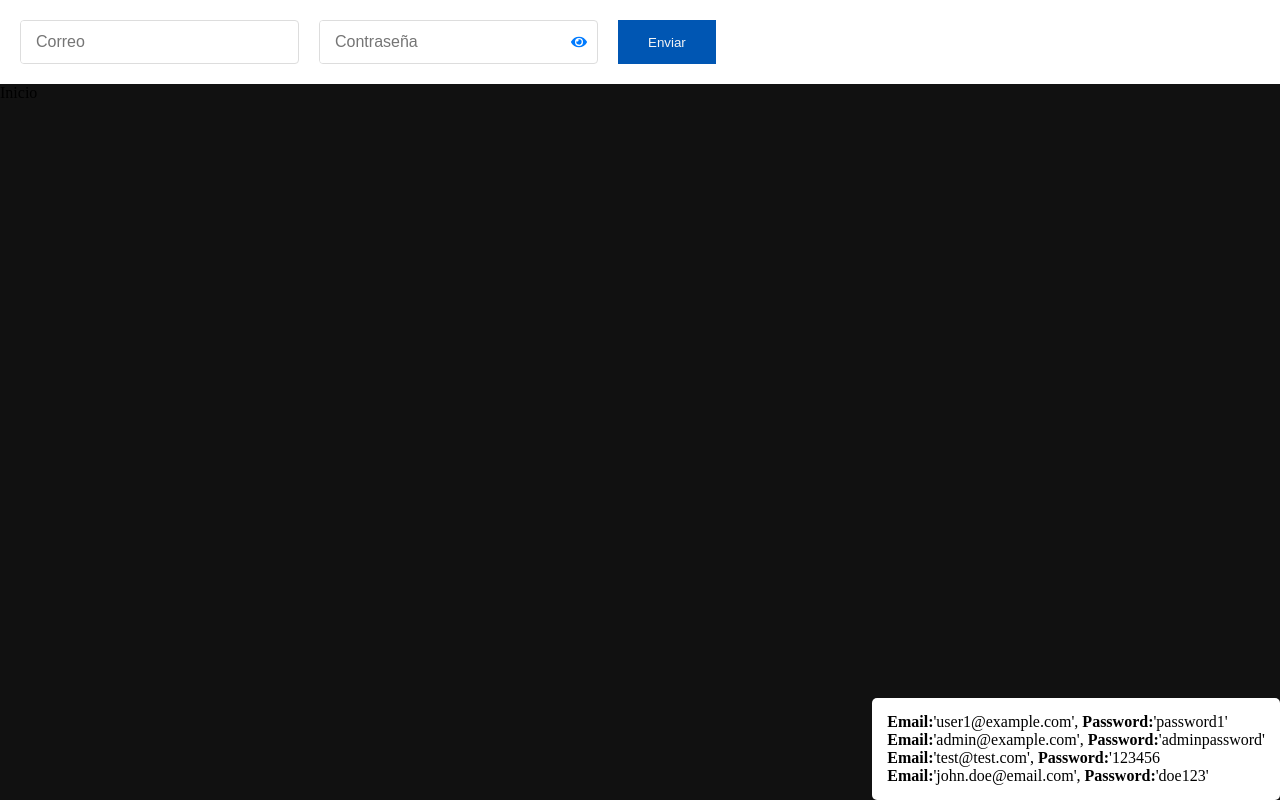
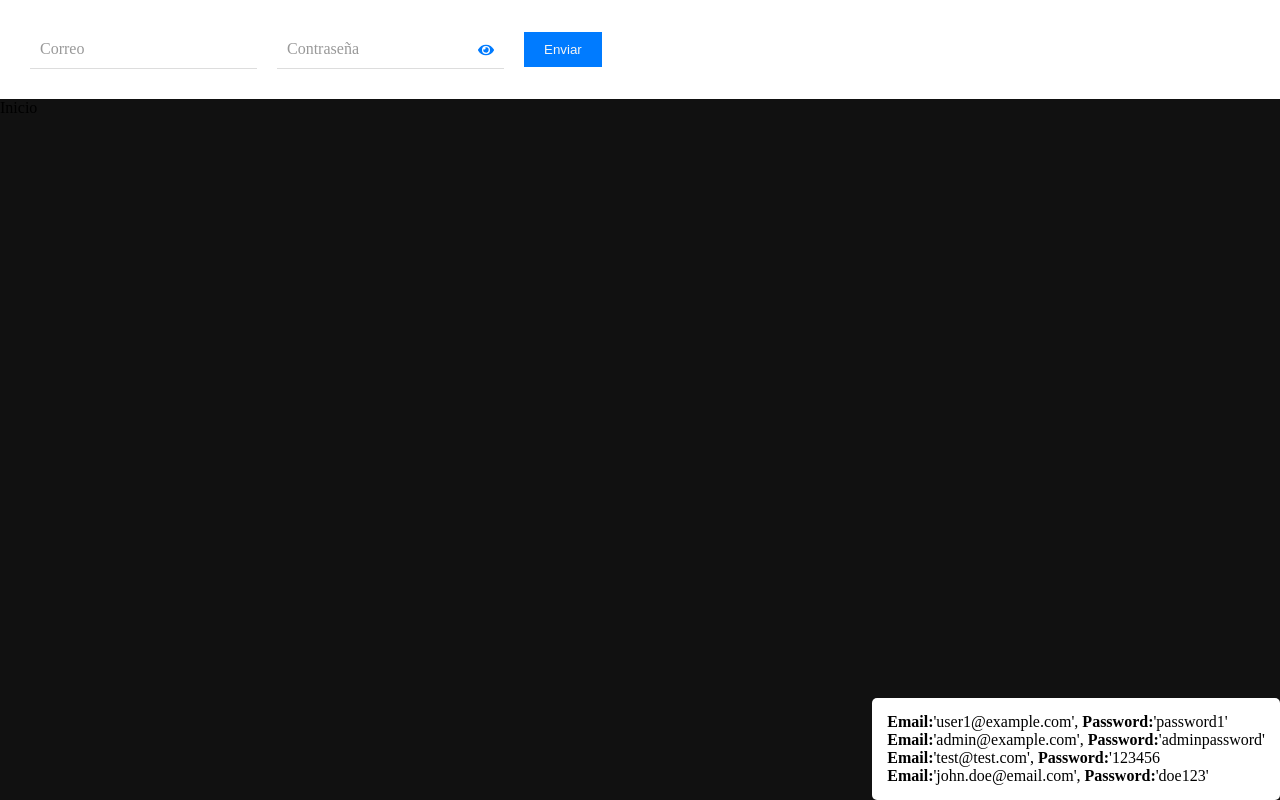
Before and after one commit to carlosmorenodev/form-react, a React (Vite) app: page / in a window 1280 px wide. Built offline with nearby package versions, Linux system fonts and the light colour scheme.

Commit message:
Añadida animación al hacer focus

```diff
--- a/src/components/Formulario.css
+++ b/src/components/Formulario.css
@@ -1,13 +1,13 @@
-form {
+/* form {
     display: flex;
+    align-items: center;
+    background-color: green;
+
+
     gap: 20px;
-}
+} */
 
-label {
-    display: flex;
-    justify-content: space-between;
-    gap: 20px;
-}
+
 
 .success {
     color: green;
@@ -28,71 +28,189 @@ label {
 
 
 /*  */
+.formulario {
+    display: flex;
+    align-items: center;
+    gap: 20px;
+    /* flex-direction: column;
+    justify-content: flex-start;
+    align-items: flex-start; */
+
+
+}
 
 .email-input-container {
-    /*position: relative;  Establece un contexto de posicionamiento para los elementos absolutos */
-    display: flex;  /*Usa flexbox para alinear el input y el botón */
-    align-items: center; /* Centra verticalmente el input y el botón */
-    border: 1px solid #ddd; /* Agrega el borde al contenedor */
-    border-radius: 4px; /* Aplica el radio al contenedor */
-    overflow: hidden; /* Oculta cualquier contenido que se desborde (aunque aquí no debería haber) */
-    padding-right: 40px; /* Deja espacio a la derecha para el botón */
+    position: relative;
+
+    /* Establece un contexto de posicionamiento para los elementos absolutos */
+    /* margin-top: 20px; */
+    /*  display: flex; */
+    /*Usa flexbox para alinear el input y el botón */
+    /* flex-direction: column; */
+    /*  align-items: flex-start; */
+    /* justify-content: flex-start; */
+    /* Centra verticalmente el input y el botón */
+   /*  height: 62px; */
+
+
+    /* border: 1px solid #ddd; */
+    /* Agrega el borde al contenedor */
+    /* border-radius: 4px; */
+    /* Aplica el radio al contenedor */
     & input {
-        border: none; /* Elimina el borde del input individual */
-    padding: 12px 15px; /* Ajusta el padding del input */
-    flex-grow: 1; /* Permite que el input ocupe el espacio restante */
+
+        width: 100%;
+        border: none;
+        border-bottom: 1px solid #ddd;
+
+
+        /* Aplica el radio al contenedor */
+        /* overflow: hidden; */
+        /* Oculta cualquier contenido que se desborde (aunque aquí no debería haber) */
+        /* padding-right: 40px; */
+        /* Deja espacio a la derecha para el botón */
+        /* border: none; */
+        /* Elimina el borde del input individual */
+        padding: 10px;
+        /* Ajusta el padding del input */
+        flex-grow: 1;
+        /* Permite que el input ocupe el espacio restante */
         /* Asegúrate de que otros estilos de input se apliquen aquí si es necesario */
         font-size: 1rem;
         font-family: 'Arial', sans-serif;
+
         &:focus {
             outline: none;
+            border-bottom: #007bff solid 2px;
         }
+
+        & label {
+            position: absolute;
+            left: 10px;
+            top: 10px;
+            transition: all 0.2s ease-out;
+            /* Animación suave */
+            pointer-events: none;
+            /* Permite hacer clic en el input a través del label */
+            color: #999;
+
         }
+
+
     }
+
+    & label {
+        position: absolute;
+        left: 10px;
+        top: 10px;
+        transition: all 0.2s ease-out;
+        /* Animación suave */
+        pointer-events: none;
+        /* Permite hacer clic en el input a través del label */
+        color: #999;
+
+    }
+
+
+}
+
+.email-input-container input:focus+label,
+.email-input-container input:not(:placeholder-shown)+label {
+    top: -15px;
+    /* Sube el label */
+    font-size: 0.9em;
+    /* Hace el texto más pequeño */
+    color: #007bff;
+    /* Cambia el color */
+}
+
+
+
 
 /* Contenedor para el input y el botón */
 .password-input-container {
-    position: relative; /* Establece un contexto de posicionamiento para los elementos absolutos */
-    display: flex; /* Usa flexbox para alinear el input y el botón */
-    align-items: center; /* Centra verticalmente el input y el botón */
-    border: 1px solid #ddd; /* Agrega el borde al contenedor */
-    border-radius: 4px; /* Aplica el radio al contenedor */
-    overflow: hidden; /* Oculta cualquier contenido que se desborde (aunque aquí no debería haber) */
-    padding-right: 40px; /* Deja espacio a la derecha para el botón */
+    position: relative;
+
+   /*  margin-top: 20px; */
+    /* display: flex; */
+    /* background-color: red; */
+    /* Establece un contexto de posicionamiento para los elementos absolutos */
+    /* flex-direction: column; */
+    /* display: flex; */
+    /* Usa flexbox para alinear el input y el botón */
+    /* align-items: center; */
+    /* Centra verticalmente el input y el botón */
 }
 
 /* Estilos para el input dentro del contenedor */
 .password-input-container input {
-    border: none; /* Elimina el borde del input individual */
-    padding: 12px 15px; /* Ajusta el padding del input */
-    flex-grow: 1; /* Permite que el input ocupe el espacio restante */
+    width: 100%;
+    border: none;
+    border-bottom: 1px solid #ddd;
+    padding: 10px;
+    /* Ajusta el padding del input */
+    flex-grow: 1;
+    /* Permite que el input ocupe el espacio restante */
     /* Asegúrate de que otros estilos de input se apliquen aquí si es necesario */
     font-size: 1rem;
     font-family: 'Arial', sans-serif;
+
+    &:focus {
+        outline: none;
+        border-bottom: #007bff solid 2px;
+    }
 }
 
-/* Estilos para el input enfocado dentro del contenedor */
- .password-input-container input:focus {
-    outline: none; /* Elimina el outline por defecto */
-    /* Puedes añadir un estilo de enfoque al contenedor si quieres */
-    /* Por ejemplo: .password-input-container:focus-within { border-color: #007bff; } */
+.password-input-container label {
+    position: absolute;
+    left: 10px;
+    top: 10px;
+    transition: all 0.2s ease-out;
+    /* Animación suave */
+    pointer-events: none;
+    /* Permite hacer clic en el input a través del label */
+    color: #999;
 }
+
+.password-input-container input:focus+label,
+.password-input-container input:not(:placeholder-shown)+label {
+    top: -15px;
+    /* Sube el label */
+    font-size: 0.9em;
+    /* Hace el texto más pequeño */
+    color: #007bff;
+    /* Cambia el color */
+}
+
+
 
 /* Estilos para el botón de mostrar/ocultar contraseña */
 .password-input-container .show-pass-button {
-    position: absolute; /* Posiciona el botón de forma absoluta */
-    right: 0; /* Coloca el botón en el extremo derecho del contenedor */
-    top: 0; /* Alinea el botón con la parte superior del contenedor */
-    bottom: 0; /* Alinea el botón con la parte inferior del contenedor */
-    padding: 0 10px; /* Ajusta el padding del botón */
-    background: none; /* Elimina el fondo */
-    border: none; /* Elimina el borde */
+    position: absolute;
+    /* Posiciona el botón de forma absoluta */
+    right: 0;
+    /* Coloca el botón en el extremo derecho del contenedor */
+    top: 0;
+    /* Alinea el botón con la parte superior del contenedor */
+    bottom: 0;
+    /* Alinea el botón con la parte inferior del contenedor */
+    padding: 0 10px;
+    /* Ajusta el padding del botón */
+    background: none;
+    /* Elimina el fondo */
+    border: none;
+    /* Elimina el borde */
     cursor: pointer;
-    color: #007bff; /* Color del icono */
-    font-size: 1rem; /* Tamaño del icono */
-    display: flex; /* Usa flexbox para centrar el icono si es necesario */
-    align-items: center; /* Centra verticalmente el icono */
-    justify-content: center; /* Centra horizontalmente el icono */
+    color: #007bff;
+    /* Color del icono */
+    font-size: 1rem;
+    /* Tamaño del icono */
+    display: flex;
+    /* Usa flexbox para centrar el icono si es necesario */
+    align-items: center;
+    /* Centra verticalmente el icono */
+    justify-content: center;
+    /* Centra horizontalmente el icono */
     transition: color 0.2s ease;
 }
 
@@ -100,17 +218,16 @@ label {
     color: #0056b3;
 }
 
-/* Estilo para el mensaje de error debajo del input (si lo mantienes allí) */
 .password-label p {
     margin-top: 5px;
     font-size: 0.9rem;
-    /* color: red; */
+
     font-family: 'Arial', sans-serif;
 }
 
 .submit-button {
-    background-color: #0056b3;
-    padding-inline: 30px;
+    background-color: #007bff;
+    padding: 10px 20px;
     color: whitesmoke;
     border: none;
     cursor: pointer;
--- a/src/components/Formulario.jsx
+++ b/src/components/Formulario.jsx
@@ -126,38 +126,44 @@ const Formulario = ({ isAuthenticated, setIsAuthenticated }) => {
             ) : (
                 <>
                     <form noValidate onSubmit={handleSubmit} className='formulario'>
-                        <label>
+                        {/* <label> */}
                         <div className="email-input-container">
                             <input
                                 value={email}
                                 type="email"
                                 onChange={handleEmailChange}
-                                    placeholder='Correo' />
+                                placeholder=''
+                            />
+
+                            <label>Correo</label>
+
                             {formSubmited && errorEmail && (
                                 <p>{errorEmail}</p>
                             )}
 
                         </div>
-                        </label>
+                        {/* </label> */}
 
-                        <label>
+                        {/* <label> */}
                             <div className="password-input-container"> {/* Nuevo contenedor */}
                                 <input
                                     value={password}
                                     type={showPassword ? "text" : "password"}
                                     onChange={handlePasswordChange}
-                                    placeholder="Contraseña"
+                                    placeholder=""
                                 />
+                                <label>Contraseña</label>
                                 <button
                                     className='show-pass-button'
                                     type="button"
                                     onClick={() => setShowPassword(!showPassword)}>{showPassword ? <FaEyeSlash /> : <FaEye />}
                                 </button>
-                            </div>
                                 {formSubmited && errorPassword && (
                                     <p>{errorPassword}</p>
                                 )}
-                        </label>
+                            </div>
+
+                        {/* </label> */}
 
                         <button className='submit-button' type="submit">Enviar</button>
 
--- a/src/index.css
+++ b/src/index.css
@@ -21,6 +21,6 @@
 }
 
 header {
-  padding: 20px;
+  padding: 30px;
   background-color: white;
 }
```
Lines whose indentation alone changed are shown as unchanged.
